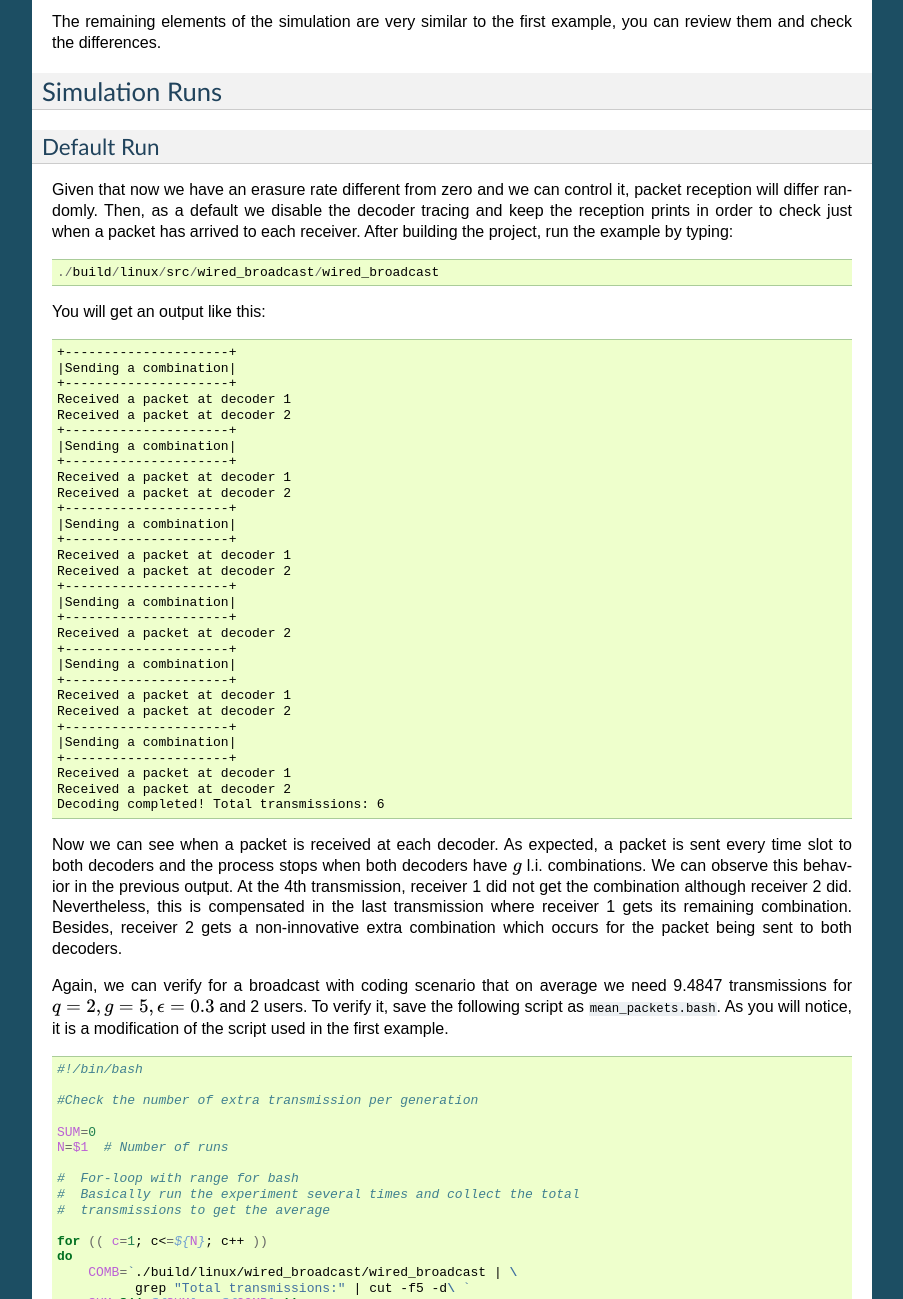
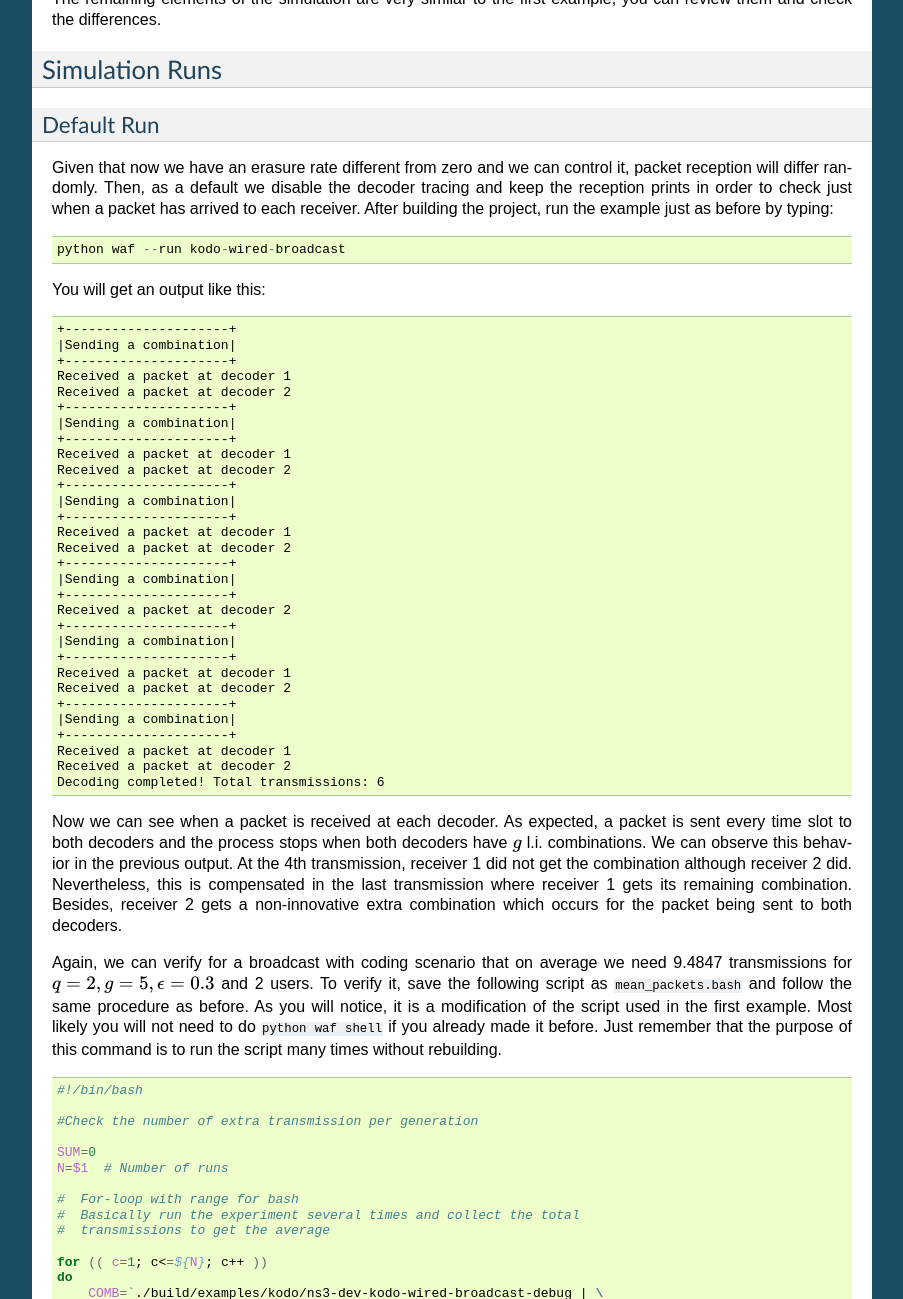
Before and after one commit to steinwurf/kodo-ns3-examples, a Sphinx documentation site: the page built from docs/wired_broadcast.rst, in a window 1280 px wide and 1400 px high, scrolled down 1149 px, cut to the strip 101-1400 px from the top of the window. Shown: the whole strip, without its empty margins (198-1101 px from the left). Built offline with Sphinx 7.4.7, drawn with Linux system fonts in a browser that asks for light colours; formulas are drawn with MathJax 3; some of the changed text lies outside the part shown.

Commit message:
Wired broadcast done

```diff
--- a/docs/wired_broadcast.rst
+++ b/docs/wired_broadcast.rst
@@ -14,7 +14,7 @@
 will assume that all links have the same erasure rate for simplicity,
 :math:`\epsilon = 0.3`, i.e. 30% packet losses. Topology is shown as follows:
 
-.. literalinclude:: ../src/wired_broadcast/main.cc
+.. literalinclude:: ../examples/kodo-wired-broadcast.cc
    :language: c++
    :start-after: //! [0]
    :end-before: //! [1]
@@ -38,10 +38,10 @@
 Program Description
 -------------------
 
-In your local repository, you should have a folder named
-``src/wired_broadcast/``. If you check it, you will see the ``main.cc`` file
-which contains the source code of this simulation. Its structure is similar
-to the previous one, so now we will focus on the main differences.
+In the ``~/ns-3-dev/examples/kodo`` folder you should have a
+``kodo-wired-broadcast.cc`` file which contains the source code of this
+simulation. Its structure is similar to the previous one, so now we will focus
+on the main differences.
 
 Default Parameters and Command-line Parsing
 ^^^^^^^^^^^^^^^^^^^^^^^^^^^^^^^^^^^^^^^^^^^
@@ -70,7 +70,7 @@
 configure and set it to affect the packets and enable them. Finally, we set up
 the Internet stack and IP addresses to our topology.
 
-.. literalinclude:: ../src/wired_broadcast/main.cc
+.. literalinclude:: ../examples/kodo-wired-broadcast.cc
    :language: c++
    :start-after: //! [2]
    :end-before: //! [3]
@@ -89,9 +89,9 @@
 it, packet reception will differ randomly. Then, as a default we disable
 the decoder tracing and keep the reception prints in order to check just
 when a packet has arrived to each receiver. After building the project, run
-the example by typing: ::
+the example just as before by typing: ::
 
-  ./build/linux/src/wired_broadcast/wired_broadcast
+  python waf --run kodo-wired-broadcast
 
 You will get an output like this: ::
 
@@ -129,16 +129,19 @@
 Now we can see when a packet is received at each decoder. As expected, a packet
 is sent every time slot to both decoders and the process stops when both
 decoders have :math:`g` l.i. combinations. We can observe this behavior in the
-previous output. At the 4th transmission, receiver 1 did not get the combination
-although receiver 2 did. Nevertheless, this is compensated in the last
-transmission where receiver 1 gets its remaining combination. Besides,
-receiver 2 gets a non-innovative extra combination which occurs for the
-packet being sent to both decoders.
+previous output. At the 4th transmission, receiver 1 did not get the
+combination although receiver 2 did. Nevertheless, this is compensated
+in the last transmission where receiver 1 gets its remaining
+combination. Besides, receiver 2 gets a non-innovative extra combination
+which occurs for the packet being sent to both decoders.
 
 Again, we can verify for a broadcast with coding scenario that on average we
 need 9.4847 transmissions for :math:`q = 2, g = 5, \epsilon = 0.3` and 2 users.
-To verify it, save the following script as ``mean_packets.bash``. As you will
-notice, it is a modification of the script used in the first example.
+To verify it, save the following script as ``mean_packets.bash`` and follow
+the same procedure as before. As you will notice, it is a modification of the
+script used in the first example. Most likely you will not need to do
+``python waf shell`` if you already made it before. Just remember that
+the purpose of this command is to run the script many times without rebuilding.
 
 .. code-block:: bash
 
@@ -155,7 +158,7 @@
 
   for (( c=1; c<=${N}; c++ ))
   do
-      COMB=`./build/linux/wired_broadcast/wired_broadcast | \
+      COMB=`./build/examples/kodo/ns3-dev-kodo-wired-broadcast-debug | \
             grep "Total transmissions:" | cut -f5 -d\ `
       SUM=$(( ${SUM} + ${COMB} ))
   done
@@ -186,8 +189,8 @@
 Changing the Field Size
 ^^^^^^^^^^^^^^^^^^^^^^^
 
-Set ``fifi::binary8`` as the field size in the encoder and decoder templates,
-rebuild your project and rerun the previous script. You will get an output
+Set ``kodo_binary8`` as the field size in the encoder and decoder templates,
+rebuild your projects and rerun the previous script. You will get an output
 similar to this: ::
 
    ./mean_packets.bash 1
@@ -213,14 +216,14 @@
 One interesting feature that we have added is a ``RateErrorModel`` which
 basically includes a packet error rate at each receiver. Currently we have set
 the error rates to be both the same and a 30% loss rate is set by default. Keep
-``fifi::binary8`` as a field size in order to exclude retransmissions due to
+``kodo_binary8`` as a field size in order to exclude retransmissions due to
 linear dependency and account them only for losses. As we saw, with 30% losses
-we see an average of 8.2335 transmissions (for 10000 example runs). Now, we will
-check that by adjusting the loss rate (with the same amount of runs). So, we
-just need to make some small modifications of our bash script.
+we see an average of 8.2335 transmissions (for 10000 example runs). Now, we
+will check that by adjusting the loss rate (with the same amount of runs). So,
+we just need to make some small modifications of our bash script.
 
-We will add a new input parameter to set the loss rate and call it in the script
-as follows:
+We will add a new input parameter to set the loss rate and call it in the
+script as follows:
 
 .. code-block:: bash
 
@@ -238,7 +241,7 @@
 
   for (( c=1; c<=${N}; c++ ))
   do
-      COMB=`./build/linux/wired_broadcast/wired_broadcast \
+      COMB=`./build/examples/kodo/ns3-dev-kodo-wired-broadcast-debug \
             --errorRate=${LOSS_RATE} | grep "Total transmissions:" | \
             cut -f5 -d\ `
       SUM=$(( ${SUM} + ${COMB} ))
```
